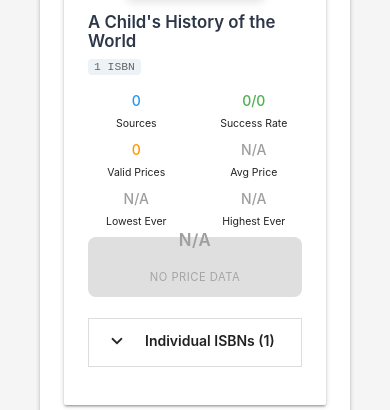
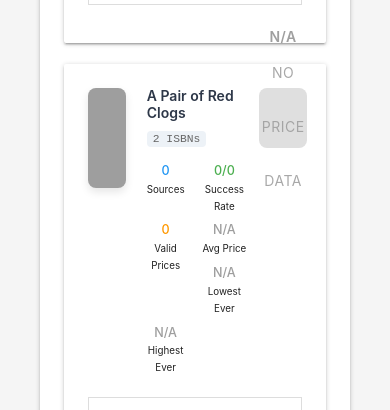
Before and after one commit to zachEastin/books_findr, a Flask app: page / in a window 390 px wide, after a click on "Unassigned". Shown: the part 1353-1763 px from the top of the page. Run offline with Flask 3, Linux system fonts and the light colour scheme; data that the repository does not hold is empty; some libraries are stand-ins or nearby versions; grey boxes are pictures that could not be loaded.

Commit message:
Enhance mobile responsiveness for book cards; adjust image sizing and layout for better display on smaller screens.

```diff
--- a/templates/index.html
+++ b/templates/index.html
@@ -414,8 +414,7 @@
                 padding: 0 8px;
             }
         }
-
-        /* Book card responsive layout */
+          /* Book card responsive layout */
         .book-card-container {
             margin-bottom: 1.5rem;
         }
@@ -438,6 +437,42 @@
             color: #999;
             font-size: 12px;
             text-align: center;
+        }
+
+        /* Mobile-specific image sizing */
+        @media only screen and (max-width: 600px) {
+            .book-image-container {
+                max-width: 80px;
+                height: 100px;
+                font-size: 10px;
+            }
+
+            .book-title {
+                font-size: 1rem !important;
+                line-height: 1.2;
+            }
+
+            .book-stats-grid .col {
+                padding: 0 0.2rem;
+                font-size: 0.8rem;
+            }
+
+            .book-stats-grid strong {
+                font-size: 0.9rem;
+            }
+
+            .book-stats-grid small {
+                font-size: 0.7rem;
+            }
+
+            .btn-large {
+                font-size: 0.9rem !important;
+                padding: 0.5rem !important;
+            }
+
+            .book-price-section .btn-large div {
+                font-size: 1rem !important;
+            }
         }
 
         .book-stats-grid {
@@ -1135,9 +1170,8 @@
             <div class="book-card-container">
                 <div class="card hoverable">
                     <div class="card-content">
-                        <div class="row" style="margin-bottom: 0;">
-                            <!-- Book Image Section -->
-                            <div class="col s12 m4 l3 book-card-image">
+                        <div class="row" style="margin-bottom: 0;">                            <!-- Book Image Section -->
+                            <div class="col s3 m4 l3 book-card-image">
                                 <div id="book-image-${bookData.title.replace(/[^a-zA-Z0-9]/g, '')}" class="book-image-container">
                                     <div class="preloader-wrapper small active">
                                         <div class="spinner-layer spinner-blue-only">
@@ -1160,7 +1194,7 @@
                             </div>
 
                             <!-- Book Info Section -->
-                            <div class="col s12 m5 l6">
+                            <div class="col s6 m5 l6">
                                 <h6 class="book-title" style="margin: 0 0 0.5rem 0;">
                                     ${bookData.title}
                                 </h6>
@@ -1211,9 +1245,8 @@
                                     </div>
                                 </div>
                             </div>
-
-                            <!-- Price Section -->
-                            <div class="col s12 m3 l3 book-price-section">
+                              <!-- Price Section -->
+                            <div class="col s3 m3 l3 book-price-section">
                                 ${bestPrice ? `
                                     ${bookData.best_price_url ? `
                                         <a href="${bookData.best_price_url}" target="_blank" class="btn-large ${priceClass} waves-effect waves-light" style="margin-bottom: 0.5rem; border-radius: 8px; padding: 1rem; text-align: center; color: white; display: flex; flex-direction: column; align-items: center; justify-content: center; min-height: 60px; width: 100%;">
```
